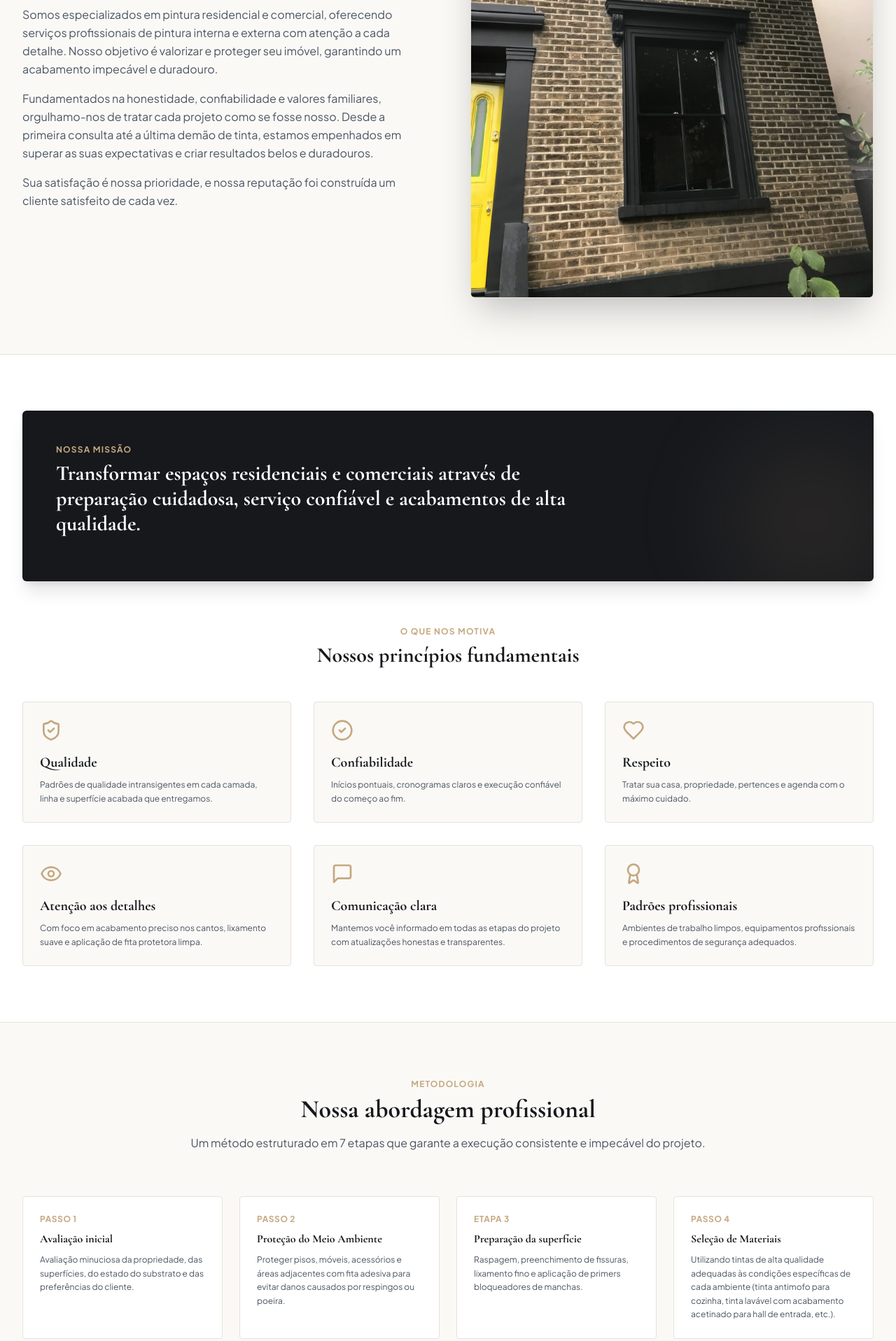
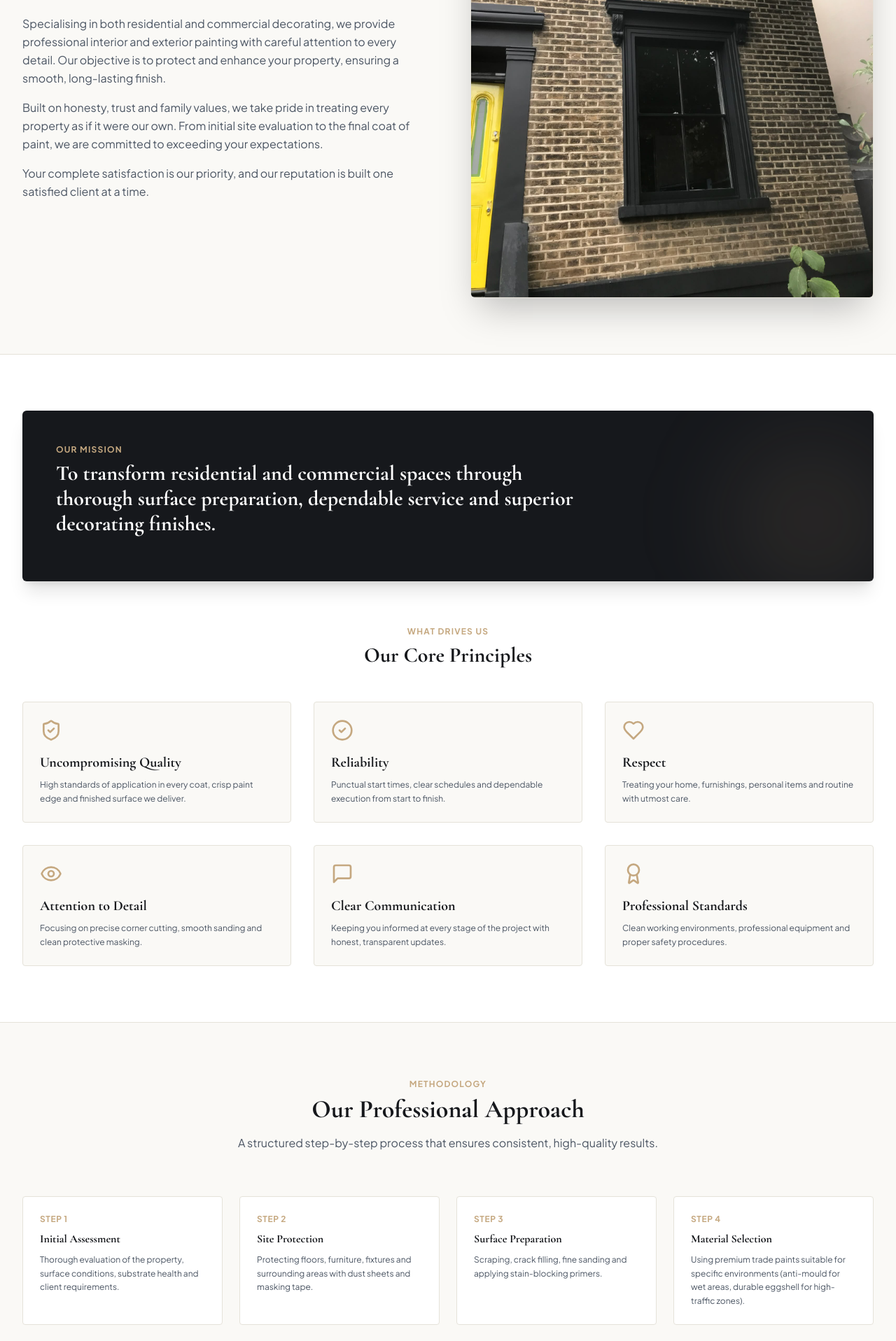
Before and after one commit to joabedev123-alt/dias-painting-decorating, a React (Vite) app: page /about in a window 1280 px wide. Shown: the part 880-2797 px from the top of the page at 70% size. Built offline with nearby package versions, Linux system fonts and the light colour scheme.

Commit message:
fix: atualizar mensagem automatica do WhatsApp e textos institucional para ingles

```diff
--- a/src/components/FloatingWhatsApp.tsx
+++ b/src/components/FloatingWhatsApp.tsx
@@ -3,7 +3,7 @@ import { WhatsAppIcon } from './WhatsAppIcon';
 
 export const FloatingWhatsApp: React.FC = () => {
   const [isHovered, setIsHovered] = useState(false);
-  const whatsappUrl = "https://wa.me/447833779462?text=Olá%20Dias%20Painting%20%26%20Decorating%2C%20gostaria%20de%20solicitar%20um%20orçamento.";
+  const whatsappUrl = "https://wa.me/447833779462?text=Hello%20Dias%20Painting%20%26%20Decorating%2C%20I%20would%20like%20to%20request%20a%20quote.";
 
   return (
     <div className="fixed bottom-6 right-6 z-50 flex items-center gap-3">
@@ -13,7 +13,7 @@ export const FloatingWhatsApp: React.FC = () => {
           isHovered ? 'opacity-100 translate-x-0' : 'opacity-0 translate-x-2'
         }`}
       >
-        <span>Fale conosco pelo WhatsApp</span>
+        <span>Chat with us on WhatsApp</span>
         <div className="w-2 h-2 bg-brand-dark rotate-45 -mr-4 ml-1 border-r border-t border-white/10"></div>
       </div>
 
@@ -25,7 +25,7 @@ export const FloatingWhatsApp: React.FC = () => {
         onMouseEnter={() => setIsHovered(true)}
         onMouseLeave={() => setIsHovered(false)}
         className="w-14 h-14 bg-[#25D366] hover:bg-[#20ba5a] text-white rounded-full flex items-center justify-center shadow-2xl transition-all duration-300 hover:scale-110 active:scale-95 focus:outline-none focus:ring-4 focus:ring-emerald-300 animate-pulse-subtle group"
-        aria-label="Fale com Dias Pintura & Decoração no WhatsApp"
+        aria-label="Chat with Dias Painting & Decorating on WhatsApp"
       >
         <WhatsAppIcon className="w-7 h-7 fill-white group-hover:scale-110 transition-transform" />
         <span className="absolute -top-1 -right-1 w-4 h-4 bg-amber-400 border-2 border-white rounded-full animate-ping" />
--- a/src/pages/AboutUs.tsx
+++ b/src/pages/AboutUs.tsx
@@ -19,9 +19,9 @@ export const AboutUs: React.FC = () => {
 
       {/* Internal Hero */}
       <PageHero
-        title="Sobre a Dias Pintura & Decoração"
-        description="Serviços profissionais de pintura, decoração e reformas focados em qualidade, cuidado e atenção aos detalhes."
-        currentPage="Sobre Nós"
+        title="About Dias Painting & Decorating"
+        description="Professional painting, decorating and renovation services focused on quality, care and meticulous attention to detail."
+        currentPage="About Us"
       />
 
       {/* Institutional Story */}
@@ -31,24 +31,24 @@ export const AboutUs: React.FC = () => {
 
             <div className="lg:col-span-6">
               <span className="text-xs font-bold text-brand-accent uppercase tracking-widest block mb-2">
-                Nossa História e Compromisso
+                Our History & Commitment
               </span>
               <h2 className="font-serif text-3xl sm:text-4xl font-bold text-brand-dark mb-6 leading-tight">
-                Uma empresa familiar de pintura com mais de 25 anos de experiência.
+                A family-run painting company built on reliability and quality craftsmanship.
               </h2>
 
               <div className="space-y-4 text-gray-600 text-base leading-relaxed">
                 <p>
-                  Com mais de 25 anos de experiência, somos uma empresa familiar de pintura dedicada a oferecer mão de obra de alta qualidade e atendimento excepcional ao cliente.
+                  We are a dedicated family-run painting and decorating business delivering high-quality craftsmanship and exceptional customer service across London.
                 </p>
                 <p>
-                  Somos especializados em pintura residencial e comercial, oferecendo serviços profissionais de pintura interna e externa com atenção a cada detalhe. Nosso objetivo é valorizar e proteger seu imóvel, garantindo um acabamento impecável e duradouro.
+                  Specialising in both residential and commercial decorating, we provide professional interior and exterior painting with careful attention to every detail. Our objective is to protect and enhance your property, ensuring a smooth, long-lasting finish.
                 </p>
                 <p>
-                  Fundamentados na honestidade, confiabilidade e valores familiares, orgulhamo-nos de tratar cada projeto como se fosse nosso. Desde a primeira consulta até a última demão de tinta, estamos empenhados em superar as suas expectativas e criar resultados belos e duradouros.
+                  Built on honesty, trust and family values, we take pride in treating every property as if it were our own. From initial site evaluation to the final coat of paint, we are committed to exceeding your expectations.
                 </p>
                 <p>
-                  Sua satisfação é nossa prioridade, e nossa reputação foi construída um cliente satisfeito de cada vez.
+                  Your complete satisfaction is our priority, and our reputation is built one satisfied client at a time.
                 </p>
               </div>
             </div>
@@ -57,7 +57,7 @@ export const AboutUs: React.FC = () => {
               <div className="rounded-md overflow-hidden shadow-2xl border border-brand-border">
                 <img
                   src="/Fotos 02/WhatsApp Image 2026-08-05 at 19.20.19.jpeg"
-                  alt="Dias Pintura e Decoração - Trabalho profissional"
+                  alt="Dias Painting & Decorating - Professional work"
                   className="w-full h-auto block"
                 />
               </div>
@@ -76,10 +76,10 @@ export const AboutUs: React.FC = () => {
             <div className="absolute -right-10 -bottom-10 w-64 h-64 bg-brand-accent/10 rounded-full blur-3xl pointer-events-none" />
             <div className="max-w-3xl relative z-10">
               <span className="text-xs font-bold text-brand-accent uppercase tracking-widest block mb-2">
-                Nossa Missão
+                Our Mission
               </span>
               <h3 className="font-serif text-2xl sm:text-3xl font-bold mb-4">
-                Transformar espaços residenciais e comerciais através de preparação cuidadosa, serviço confiável e acabamentos de alta qualidade.
+                To transform residential and commercial spaces through thorough surface preparation, dependable service and superior decorating finishes.
               </h3>
             </div>
           </div>
@@ -87,10 +87,10 @@ export const AboutUs: React.FC = () => {
           {/* Values Grid */}
           <div className="text-center max-w-2xl mx-auto mb-12">
             <span className="text-xs font-bold text-brand-accent uppercase tracking-widest block mb-2">
-              O que nos motiva
+              What Drives Us
             </span>
             <h2 className="font-serif text-3xl font-bold text-brand-dark">
-              Nossos princípios fundamentais
+              Our Core Principles
             </h2>
           </div>
 
@@ -98,49 +98,49 @@ export const AboutUs: React.FC = () => {
 
             <div className="bg-brand-light p-6 rounded border border-brand-border hover:border-brand-accent transition-colors">
               <ShieldCheck className="w-8 h-8 text-brand-accent mb-4" />
-              <h4 className="font-serif text-xl font-bold text-brand-dark mb-2">Qualidade</h4>
+              <h4 className="font-serif text-xl font-bold text-brand-dark mb-2">Uncompromising Quality</h4>
               <p className="text-xs text-gray-600 leading-relaxed">
-                Padrões de qualidade intransigentes em cada camada, linha e superfície acabada que entregamos.
+                High standards of application in every coat, crisp paint edge and finished surface we deliver.
               </p>
             </div>
 
             <div className="bg-brand-light p-6 rounded border border-brand-border hover:border-brand-accent transition-colors">
               <CheckCircle2 className="w-8 h-8 text-brand-accent mb-4" />
-              <h4 className="font-serif text-xl font-bold text-brand-dark mb-2">Confiabilidade</h4>
+              <h4 className="font-serif text-xl font-bold text-brand-dark mb-2">Reliability</h4>
               <p className="text-xs text-gray-600 leading-relaxed">
-                Inícios pontuais, cronogramas claros e execução confiável do começo ao fim.
+                Punctual start times, clear schedules and dependable execution from start to finish.
               </p>
             </div>
 
             <div className="bg-brand-light p-6 rounded border border-brand-border hover:border-brand-accent transition-colors">
               <Heart className="w-8 h-8 text-brand-accent mb-4" />
-              <h4 className="font-serif text-xl font-bold text-brand-dark mb-2">Respeito</h4>
+              <h4 className="font-serif text-xl font-bold text-brand-dark mb-2">Respect</h4>
               <p className="text-xs text-gray-600 leading-relaxed">
-                Tratar sua casa, propriedade, pertences e agenda com o máximo cuidado.
+                Treating your home, furnishings, personal items and routine with utmost care.
               </p>
             </div>
 
             <div className="bg-brand-light p-6 rounded border border-brand-border hover:border-brand-accent transition-colors">
               <Eye className="w-8 h-8 text-brand-accent mb-4" />
-              <h4 className="font-serif text-xl font-bold text-brand-dark mb-2">Atenção aos detalhes</h4>
+              <h4 className="font-serif text-xl font-bold text-brand-dark mb-2">Attention to Detail</h4>
               <p className="text-xs text-gray-600 leading-relaxed">
-                Com foco em acabamento preciso nos cantos, lixamento suave e aplicação de fita protetora limpa.
+                Focusing on precise corner cutting, smooth sanding and clean protective masking.
               </p>
             </div>
 
             <div className="bg-brand-light p-6 rounded border border-brand-border hover:border-brand-accent transition-colors">
               <MessageSquare className="w-8 h-8 text-brand-accent mb-4" />
-              <h4 className="font-serif text-xl font-bold text-brand-dark mb-2">Comunicação clara</h4>
+              <h4 className="font-serif text-xl font-bold text-brand-dark mb-2">Clear Communication</h4>
               <p className="text-xs text-gray-600 leading-relaxed">
-                Mantemos você informado em todas as etapas do projeto com atualizações honestas e transparentes.
+                Keeping you informed at every stage of the project with honest, transparent updates.
               </p>
             </div>
 
             <div className="bg-brand-light p-6 rounded border border-brand-border hover:border-brand-accent transition-colors">
               <Award className="w-8 h-8 text-brand-accent mb-4" />
-              <h4 className="font-serif text-xl font-bold text-brand-dark mb-2">Padrões profissionais</h4>
+              <h4 className="font-serif text-xl font-bold text-brand-dark mb-2">Professional Standards</h4>
               <p className="text-xs text-gray-600 leading-relaxed">
-                Ambientes de trabalho limpos, equipamentos profissionais e procedimentos de segurança adequados.
+                Clean working environments, professional equipment and proper safety procedures.
               </p>
             </div>
 
@@ -155,71 +155,71 @@ export const AboutUs: React.FC = () => {
 
           <div className="text-center max-w-3xl mx-auto mb-16">
             <span className="text-xs font-bold text-brand-accent uppercase tracking-widest block mb-2">
-              Metodologia
+              Methodology
             </span>
             <h2 className="font-serif text-3xl sm:text-4xl font-bold text-brand-dark mb-4">
-              Nossa abordagem profissional
+              Our Professional Approach
             </h2>
             <p className="text-gray-600 text-base">
-              Um método estruturado em 7 etapas que garante a execução consistente e impecável do projeto.
+              A structured step-by-step process that ensures consistent, high-quality results.
             </p>
           </div>
 
           <div className="grid grid-cols-1 md:grid-cols-2 lg:grid-cols-4 gap-6">
 
             <div className="bg-white p-6 rounded border border-brand-border">
-              <span className="text-brand-accent text-xs font-bold uppercase tracking-wider block mb-2">Passo 1</span>
-              <h4 className="font-serif font-bold text-base text-brand-dark mb-2">Avaliação inicial</h4>
+              <span className="text-brand-accent text-xs font-bold uppercase tracking-wider block mb-2">Step 1</span>
+              <h4 className="font-serif font-bold text-base text-brand-dark mb-2">Initial Assessment</h4>
               <p className="text-xs text-gray-600 leading-relaxed">
-                Avaliação minuciosa da propriedade, das superfícies, do estado do substrato e das preferências do cliente.
+                Thorough evaluation of the property, surface conditions, substrate health and client requirements.
               </p>
             </div>
 
             <div className="bg-white p-6 rounded border border-brand-border">
-              <span className="text-brand-accent text-xs font-bold uppercase tracking-wider block mb-2">Passo 2</span>
-              <h4 className="font-serif font-bold text-base text-brand-dark mb-2">Proteção do Meio Ambiente</h4>
+              <span className="text-brand-accent text-xs font-bold uppercase tracking-wider block mb-2">Step 2</span>
+              <h4 className="font-serif font-bold text-base text-brand-dark mb-2">Site Protection</h4>
               <p className="text-xs text-gray-600 leading-relaxed">
-                Proteger pisos, móveis, acessórios e áreas adjacentes com fita adesiva para evitar danos causados por respingos ou poeira.
+                Protecting floors, furniture, fixtures and surrounding areas with dust sheets and masking tape.
               </p>
             </div>
 
             <div className="bg-white p-6 rounded border border-brand-border">
-              <span className="text-brand-accent text-xs font-bold uppercase tracking-wider block mb-2">Etapa 3</span>
-              <h4 className="font-serif font-bold text-base text-brand-dark mb-2">Preparação da superfície</h4>
+              <span className="text-brand-accent text-xs font-bold uppercase tracking-wider block mb-2">Step 3</span>
+              <h4 className="font-serif font-bold text-base text-brand-dark mb-2">Surface Preparation</h4>
               <p className="text-xs text-gray-600 leading-relaxed">
-                Raspagem, preenchimento de fissuras, lixamento fino e aplicação de primers bloqueadores de manchas.
+                Scraping, crack filling, fine sanding and applying stain-blocking primers.
               </p>
             </div>
 
             <div className="bg-white p-6 rounded border border-brand-border">
-              <span className="text-brand-accent text-xs font-bold uppercase tracking-wider block mb-2">Passo 4</span>
-              <h4 className="font-serif font-bold text-base text-brand-dark mb-2">Seleção de Materiais</h4>
+              <span className="text-brand-accent text-xs font-bold uppercase tracking-wider block mb-2">Step 4</span>
+              <h4 className="font-serif font-bold text-base text-brand-dark mb-2">Material Selection</h4>
               <p className="text-xs text-gray-600 leading-relaxed">
-                Utilizando tintas de alta qualidade adequadas às condições específicas de cada ambiente (tinta antimofo para cozinha, tinta lavável com acabamento acetinado para hall de entrada, etc.).
+                Using premium trade paints suitable for specific environments (anti-mould for wet areas, durable eggshell for high-traffic zones).
               </p>
             </div>
 
             <div className="bg-white p-6 rounded border border-brand-border">
-              <span className="text-brand-accent text-xs font-bold uppercase tracking-wider block mb-2">Etapa 5</span>
-              <h4 className="font-serif font-bold text-base text-brand-dark mb-2">Execução Organizada</h4>
+              <span className="text-brand-accent text-xs font-bold uppercase tracking-wider block mb-2">Step 5</span>
+              <h4 className="font-serif font-bold text-base text-brand-dark mb-2">Orderly Execution</h4>
               <p className="text-xs text-gray-600 leading-relaxed">
-                Aplicação sistemática de camadas de base, subcamadas e camadas de acabamento com intervalos de secagem ideais.
+                Systematic application of base coats, undercoats and topcoats with optimal drying intervals.
               </p>
             </div>
 
             <div className="bg-white p-6 rounded border border-brand-border">
-              <span className="text-brand-accent text-xs font-bold uppercase tracking-wider block mb-2">Passo 6</span>
-              <h4 className="font-serif font-bold text-base text-brand-dark mb-2">Limpeza da área</h4>
+              <span className="text-brand-accent text-xs font-bold uppercase tracking-wider block mb-2">Step 6</span>
+              <h4 className="font-serif font-bold text-base text-brand-dark mb-2">Clean-up & Restore</h4>
               <p className="text-xs text-gray-600 leading-relaxed">
-                Remover a lona de proteção, aspirar o pó e recolocar os móveis em suas posições originais.
+                Removing protective coverings, vacuuming fine dust and restoring furniture to original placements.
               </p>
             </div>
 
             <div className="bg-white p-6 rounded border border-brand-border col-span-1 md:col-span-2 lg:col-span-2">
-              <span className="text-brand-accent text-xs font-bold uppercase tracking-wider block mb-2">Passo 7</span>
-              <h4 className="font-serif font-bold text-base text-brand-dark mb-2">Análise e revisão final</h4>
+              <span className="text-brand-accent text-xs font-bold uppercase tracking-wider block mb-2">Step 7</span>
+              <h4 className="font-serif font-bold text-base text-brand-dark mb-2">Final Inspection & Review</h4>
               <p className="text-xs text-gray-600 leading-relaxed">
-                Inspeção detalhada com o cliente para verificar se cada parede, acabamento e canto atende aos nossos rigorosos padrões de qualidade.
+                Detailed walk-through with the client to verify every wall, trim and edge meets our exacting standards.
               </p>
             </div>
 
@@ -233,9 +233,9 @@ export const AboutUs: React.FC = () => {
         <div className="max-w-4xl mx-auto px-4 sm:px-6 lg:px-8 text-center">
           <div className="p-8 rounded-md bg-brand-light border border-dashed border-gray-300">
             <Users className="w-10 h-10 text-gray-400 mx-auto mb-3" />
-            <h3 className="font-serif text-xl font-bold text-brand-dark mb-2">Nossa equipe de profissionais</h3>
+            <h3 className="font-serif text-xl font-bold text-brand-dark mb-2">Our Team of Professionals</h3>
             <p className="text-xs text-gray-500 max-w-lg mx-auto leading-relaxed">
-              Temos orgulho de nossa equipe dedicada e experiente que atende Londres. As fotos oficiais da equipe serão atualizadas em breve, assim que as fotos com o cliente forem concluídas.
+              We take pride in our experienced decorating team serving London. Official team photographs will be updated here shortly.
             </p>
           </div>
         </div>
@@ -244,26 +244,26 @@ export const AboutUs: React.FC = () => {
       {/* CTA */}
       <section className="py-20 bg-brand-dark text-white text-center">
         <div className="max-w-4xl mx-auto px-4 sm:px-6 lg:px-8">
-          <h2 className="font-serif text-3xl sm:text-4xl font-bold mb-4">Vamos conversar sobre o seu projeto.</h2>
+          <h2 className="font-serif text-3xl sm:text-4xl font-bold mb-4">Let's Discuss Your Project</h2>
           <p className="text-gray-300 text-base mb-8 max-w-xl mx-auto">
-            Pronto para dar um acabamento profissional ao seu imóvel? Entre em contato hoje mesmo para uma consulta inicial.
+            Ready to give your property a professional finish? Contact us today for an initial consultation or estimate.
           </p>
           <div className="flex flex-col sm:flex-row items-center justify-center gap-4">
             <Link
               to="/contact"
               className="bg-brand-accent hover:bg-brand-accent-hover text-brand-dark px-8 py-3.5 rounded font-semibold text-sm transition-all shadow flex items-center gap-2"
             >
-              <span>Solicite um orçamento</span>
+              <span>Request a Free Quote</span>
               <ArrowRight className="w-4 h-4" />
             </Link>
             <a
-              href="https://wa.me/447833779462"
+              href="https://wa.me/447833779462?text=Hello%20Dias%20Painting%20%26%20Decorating%2C%20I%20would%20like%20to%20request%20a%20quote."
               target="_blank"
               rel="noopener noreferrer"
               className="bg-emerald-600 hover:bg-emerald-700 text-white px-8 py-3.5 rounded font-semibold text-sm transition-all shadow flex items-center gap-2"
             >
               <WhatsAppIcon className="w-4 h-4 fill-current" />
-              <span>Entre em contato conosco pelo WhatsApp</span>
+              <span>Discuss on WhatsApp</span>
             </a>
           </div>
         </div>
```
Also changed, not shown: 1 other file (tests, documents, lock files or other folders).
